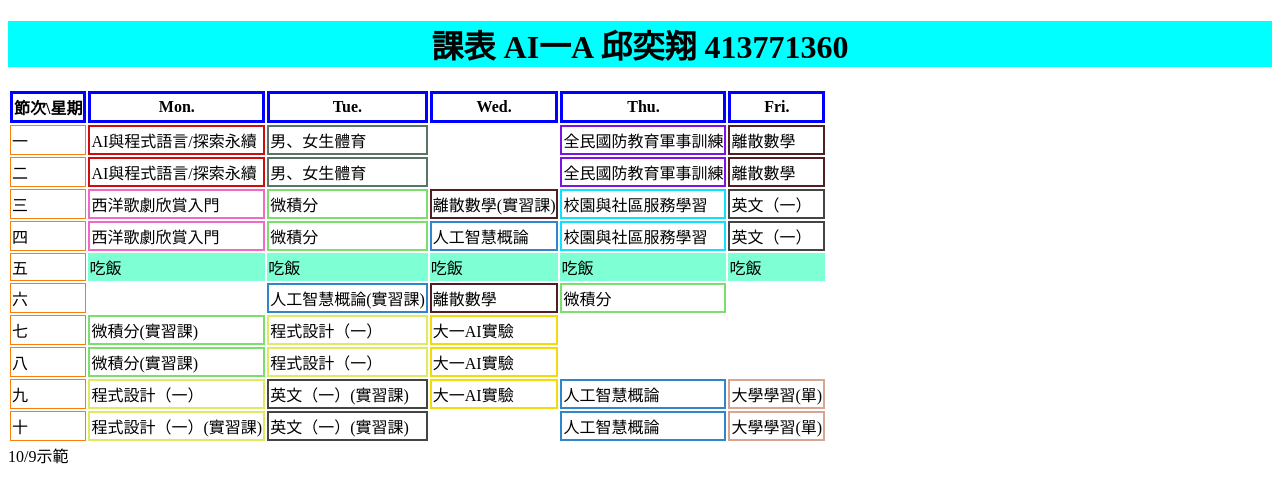
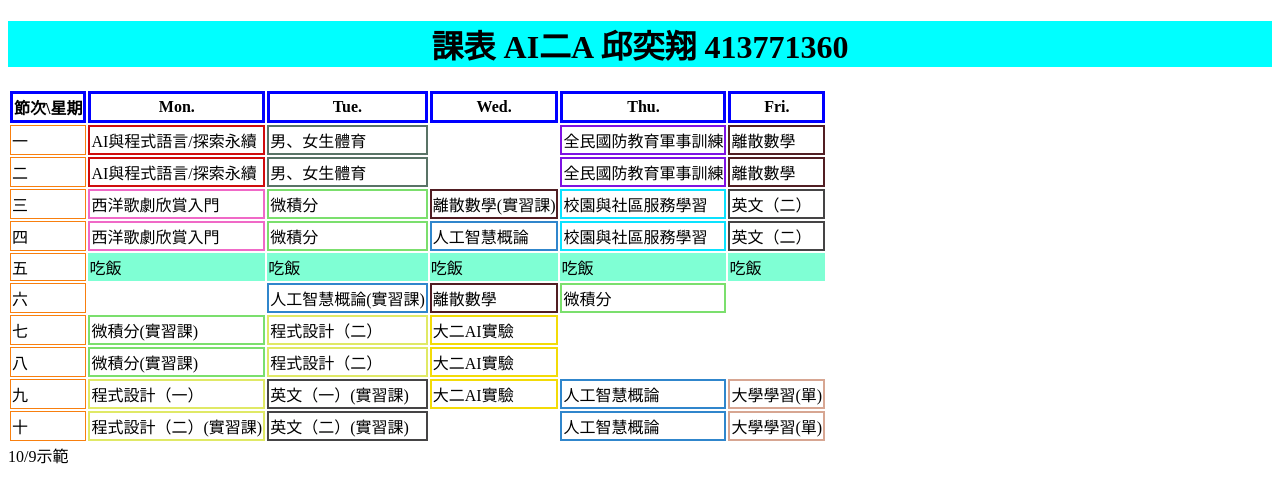
Before and after one commit to orange2486/generalcourse_site, a plain HTML site: page class_schedule.html in a window 1280 px wide. Drawn offline with Linux system fonts and the light colour scheme.

Commit message:
Update class_schedule.html

```diff
--- a/class_schedule.html
+++ b/class_schedule.html
@@ -7,7 +7,7 @@
 </head>
 <body>
  <link rel="stylesheet" href="table.css">
- <h1 class="center">課表 AI一A 邱奕翔 413771360</h1>
+ <h1 class="center">課表 AI二A 邱奕翔 413771360</h1>
 </body>
 <table>
 <table>
@@ -44,7 +44,7 @@
                     <td id="td3">微積分</td>
                     <td id="td10">離散數學(實習課)</td>
                     <td id="td11">校園與社區服務學習</td>
-                    <td id="td8">英文（一）</td>
+                    <td id="td8">英文（二）</td>
                 </tr>
                 <tr>
                     <td>四</td>
@@ -52,7 +52,7 @@
                     <td id="td3">微積分</td>
                     <td id="td5">人工智慧概論</td>
                     <td id="td11">校園與社區服務學習</td>
-                    <td id="td8">英文（一）</td>
+                    <td id="td8">英文（二）</td>
                 </tr>
                 <tr>
                     <td>五</td>
@@ -73,16 +73,16 @@
                 <tr>
                     <td>七</td>
                     <td id="td3">微積分(實習課)</td>
-                    <td id="td4">程式設計（一）</td>
-                    <td id="td9">大一AI實驗</td>
+                    <td id="td4">程式設計（二）</td>
+                    <td id="td9">大二AI實驗</td>
                     <td></td>
                     <td></td>
                 </tr>
                 <tr>
                     <td>八</td>
                     <td id="td3">微積分(實習課)</td>
-                    <td id="td4">程式設計（一）</td>
-                    <td id="td9">大一AI實驗</td>
+                    <td id="td4">程式設計（二）</td>
+                    <td id="td9">大二AI實驗</td>
                     <td></td>
                     <td></td>
                 </tr>
@@ -90,14 +90,14 @@
                     <td>九</td>
                     <td id="td4">程式設計（一）</td>
                     <td id="td8">英文（一）(實習課)</td>
-                    <td id="td9">大一AI實驗</td>
+                    <td id="td9">大二AI實驗</td>
                     <td id="td5">人工智慧概論</td>
                     <td id="td12">大學學習(單)</td>
                 </tr>
                 <tr>
                     <td>十</td>
-                    <td id="td4">程式設計（一）(實習課)</td>
-                    <td id="td8">英文（一）(實習課)</td>
+                    <td id="td4">程式設計（二）(實習課)</td>
+                    <td id="td8">英文（二）(實習課)</td>
                     <td></td>
                     <td id="td5">人工智慧概論</td>
                     <td id="td12">大學學習(單)</td>
@@ -112,4 +112,5 @@
     <div>
         10/9示範
     </div>
+
 </body>
```
